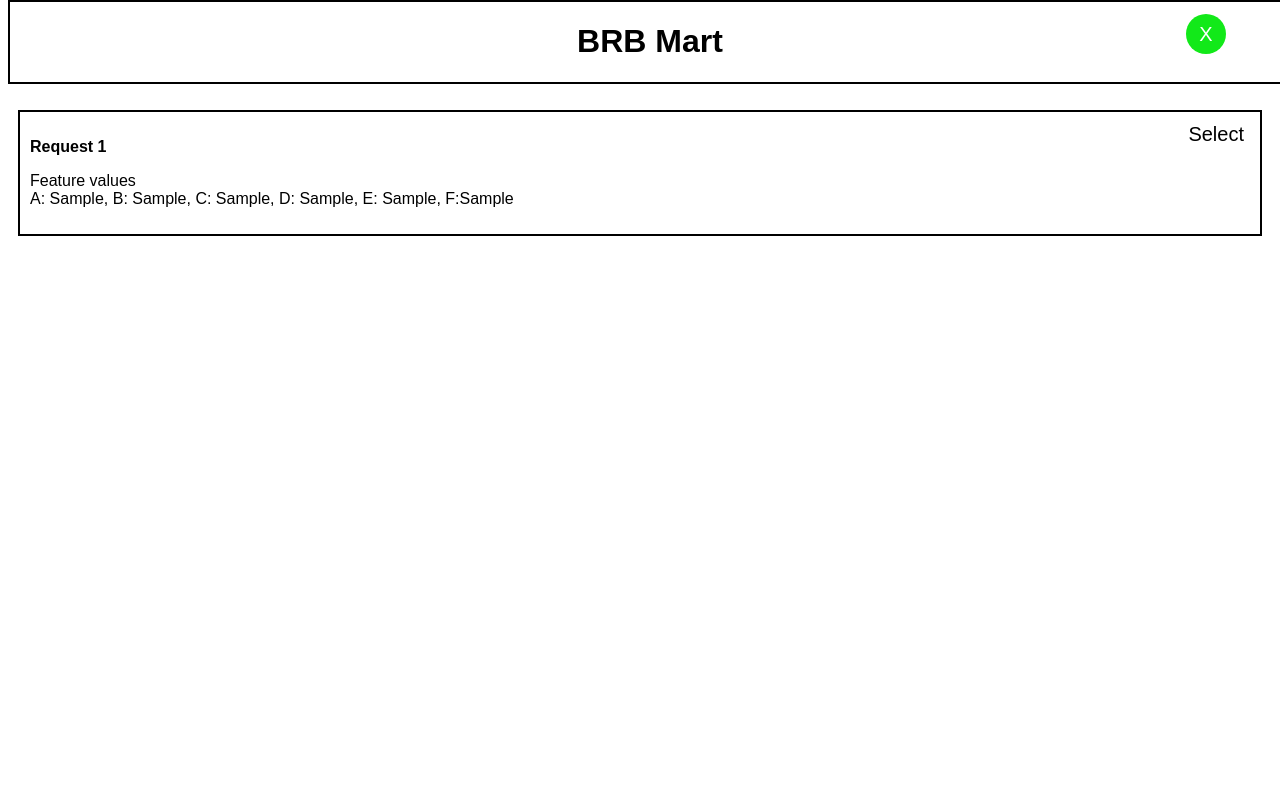
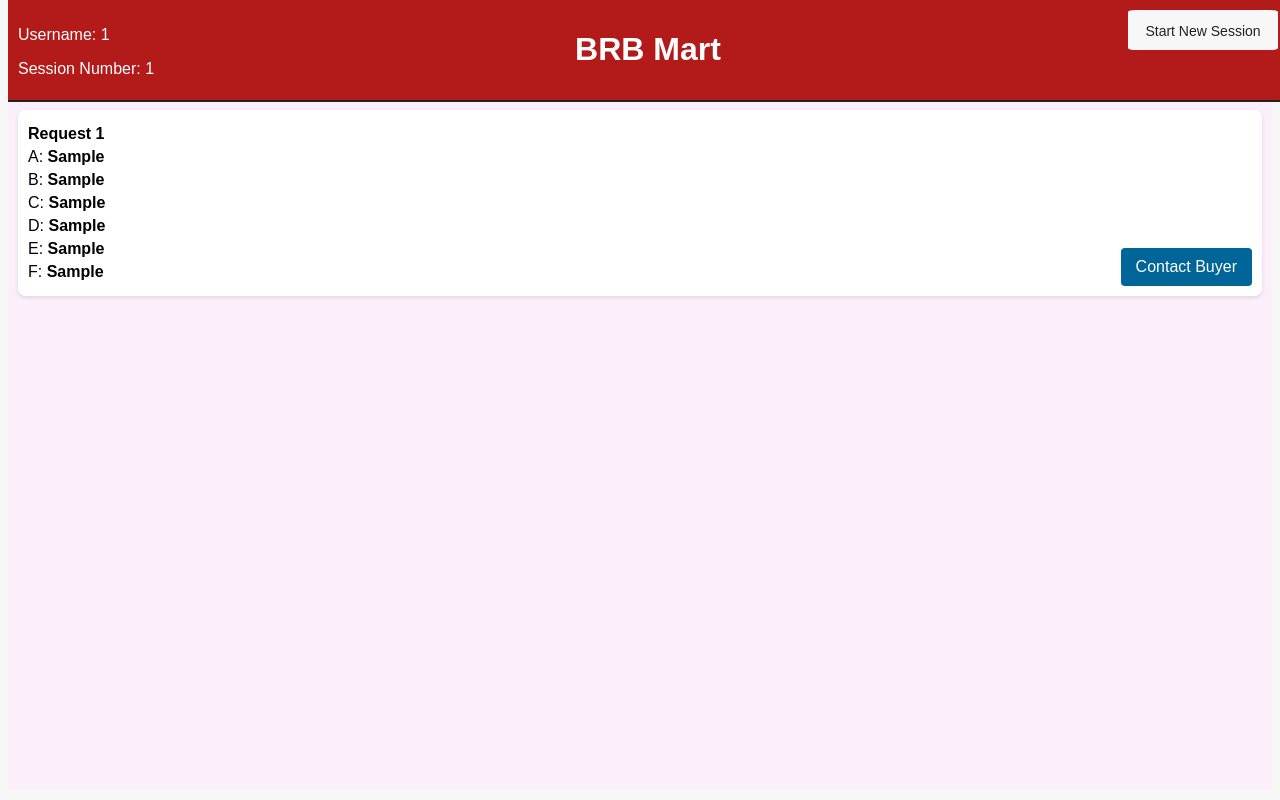
Before and after one commit to SentientPlatypus/scrollnudge, a Flask app: template app/templates/experiment.html in a window 1280 px wide. Run offline with Flask 2, Linux system fonts and the light colour scheme; the template is opened without the code that fills it: most values are stand-ins (such as "Sample title", 1, 10 or a date in 2020).

Commit message:
presentation

```diff
--- a/app/static/js/script.js
+++ b/app/static/js/script.js
@@ -36,15 +36,20 @@ document.addEventListener('DOMContentLoaded', () => {
             console.log(featureA, featureB, featureC, featureD, featureE, featureF, "total val:", totalValue);
 
             if (totalValue >= 75) {
-                request.style.backgroundColor = 'green';
+                button.style.backgroundColor = '#6eb43f'; // Green color
             } else {
-                request.style.backgroundColor = 'red';
+                button.style.backgroundColor = '#ef4035'; // Red color
                 showPenaltyPopup();
             }
 
             selected.add(request.dataset.position);
+            button.disabled = true;
+            button.classList.add('selected');
         });
     });
+
+    window.scrollBy(0, 1);
+    window.scrollBy(0, -1);
 
     document.getElementById('refresh-button').addEventListener('click', () => {
         console.log('User ID:', userId);
--- a/app/static/styles/styles.css
+++ b/app/static/styles/styles.css
@@ -1,6 +1,6 @@
 body {
     font-family: Arial, sans-serif;
-    background-color: #fff;
+    background-color: #f7f7f7;
     color: #000;
 }
 
@@ -8,48 +8,74 @@ body {
     position: fixed;
     top: 0;
     width: 100%;
-    background-color: #ffffff;
-    border: #000 2px solid;
+    background-color: #B31B1B; /* Updated color for top bar */
+    border-bottom: 2px solid #222222;
     text-align: center;
     z-index: 1000;
+    padding: 10px 0;
+    color: white; /* Changed text color to white */
 }
 
-.circle-button {
+.session-info {
     position: absolute;
-    right: 5vw;
-    top: 1.5vh;
-    background-color: #12e919;
-    color: #fff;
-    border: 0px solid #000;
-    border-radius: 50%;
-    width: 40px;
+    left: 10px;
+    top: 10px;
+    text-align: left;
+}
+
+.refresh-button {
+    position: absolute;
+    right: 10px;
+    top: 10px;
+    color: #222222;
+    background-color: #f7f7f7;
+    border: 2px #222222;
+    border-radius: 5%;
+    width: 150px;
     height: 40px;
     cursor: pointer;
-    font-size: 20px;
+    font-size: 14px;
+    text-align: center;
+    line-height: 40px;
 }
 
 .content {
-    margin-top: 90px; /* Adjusted to accommodate the thicker top bar */
+    margin-top: 90px;
     overflow-y: scroll;
     height: 85vh;
     padding: 10px;
+    background-color: #faeffb;
 }
 
 .request {
-    border: 2px solid #000;
     padding: 10px;
     margin: 10px 0;
     position: relative;
+    border-radius: 8px; /* Rounded corners */
+    background-color: #FFFFFF; /* Background color for requests */
+    box-shadow: 0 2px 4px rgba(0,0,0,0.1); /* Shadow for requests */
+}
+
+.request p {
+    margin: 5px 0; /* Reduced margin for paragraphs */
 }
 
 .select-button {
     position: absolute;
     right: 10px;
-    top: 10px;
-    background: none;
+    bottom: 10px; /* Positioning at the bottom right */
+    background: #006699; /* Green color for button */
+    color: #fff;
     border: none;
-    font-size: 20px;
+    font-size: 16px;
+    padding: 10px 15px;
     cursor: pointer;
+    border-radius: 4px; /* Rounded corners for button */
+}
+
+.select-button.selected {
+    background: #6c757d; /* Gray color when selected */
+    cursor: not-allowed;
 }
 
 .penalty-popup {
@@ -68,7 +94,7 @@ body {
 }
 
 .penalty-message {
-    background-color: red;
+    background-color: B31B1B;
     padding: 20px;
     border-radius: 10px;
 }
--- a/app/templates/experiment.html
+++ b/app/templates/experiment.html
@@ -7,8 +7,12 @@
 </head>
 <body>
     <div class="top-bar">
+        <div class="session-info">
+            <p>Username: {{ user_id }}</p>
+            <p>Session Number: {{ run_number }}</p>
+        </div>
         <h1>BRB Mart</h1>
-        <button id="refresh-button" class="circle-button">X</button>
+        <button id="refresh-button" class="refresh-button">Start New Session</button>
     </div>
 
     <div class="content">
@@ -21,8 +25,13 @@
              data-featureE="{{ item['x5'] }}"
              data-featureF="{{ item['x6'] }}">
             <p><strong>Request {{ loop.index0 + 1 }}</strong></p>
-            <p>Feature values<br> A: {{ item['x1'] }}, B: {{ item['x2'] }}, C: {{ item['x3'] }}, D: {{ item['x4'] }}, E: {{item['x5']}}, F:{{item['x6']}}</p>
-            <button class="select-button">Select</button>
+            <p>A: <strong>{{ item['x1'] }}</strong></p>
+            <p>B: <strong>{{ item['x2'] }}</strong></p>
+            <p>C: <strong>{{ item['x3'] }}</strong></p>
+            <p>D: <strong>{{ item['x4'] }}</strong></p>
+            <p>E: <strong>{{ item['x5'] }}</strong></p>
+            <p>F: <strong>{{ item['x6'] }}</strong></p>
+            <button class="select-button">Contact Buyer</button>
         </div>
         {% endfor %}
     </div>
```
Also changed, not shown: experiment_log.csv (+32 -0 lines).
